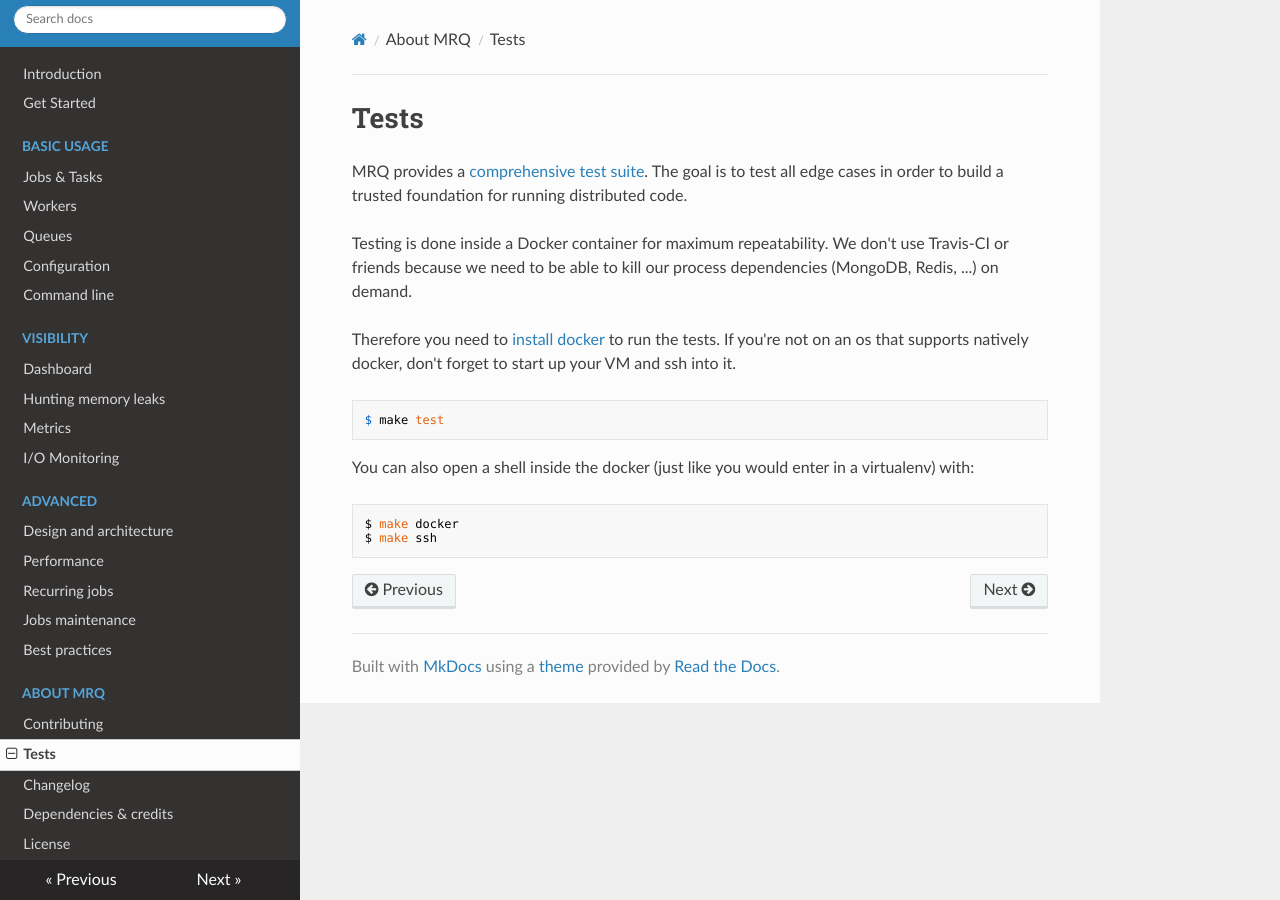
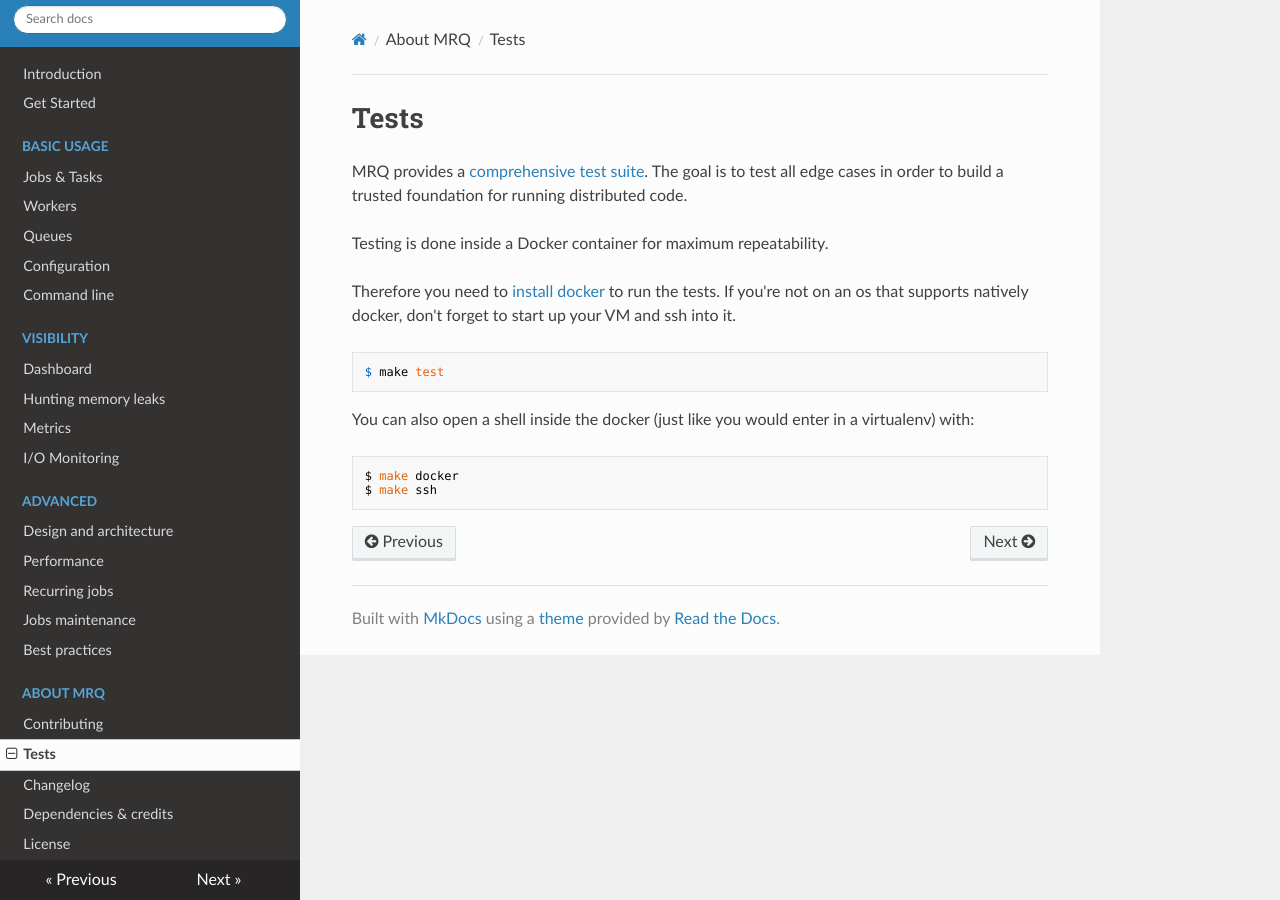
Before and after one commit to pricingassistant/mrq, an MkDocs documentation site: the page built from docs/tests.md, in a window 1280 px wide. Built offline with MkDocs 1.6.1, drawn with Linux system fonts in a browser that asks for light colours; nearby versions of some CDN libraries; old or Windows-style settings are respelled for this version of MkDocs.

Commit message:
Actually travis is used
https://travis-ci.org/pricingassistant/mrq

```diff
--- a/docs/tests.md
+++ b/docs/tests.md
@@ -2,7 +2,7 @@
 
 MRQ provides a [comprehensive test suite](https://github.com/pricingassistant/mrq/tree/master/tests). The goal is to test all edge cases in order to build a trusted foundation for running distributed code.
 
-Testing is done inside a Docker container for maximum repeatability. We don't use Travis-CI or friends because we need to be able to kill our process dependencies (MongoDB, Redis, ...) on demand.
+Testing is done inside a Docker container for maximum repeatability.
 
 Therefore you need to [install docker](https://www.docker.io/gettingstarted/#h_installation) to run the tests.
 If you're not on an os that supports natively docker, don't forget to start up your VM and ssh into it.
```
